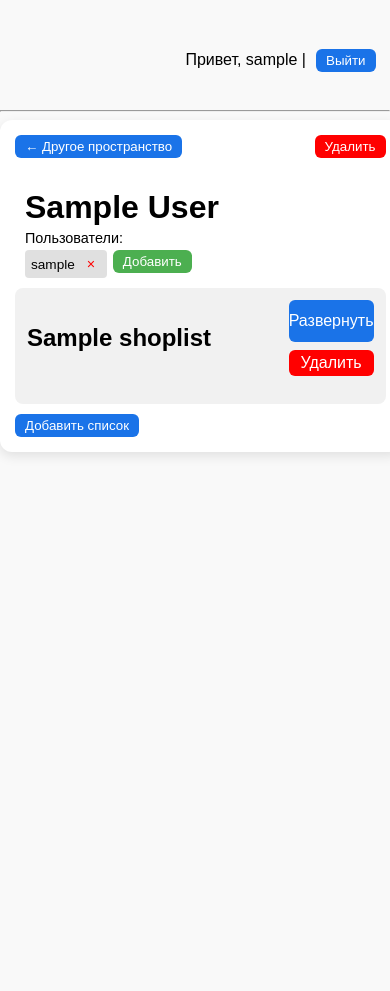
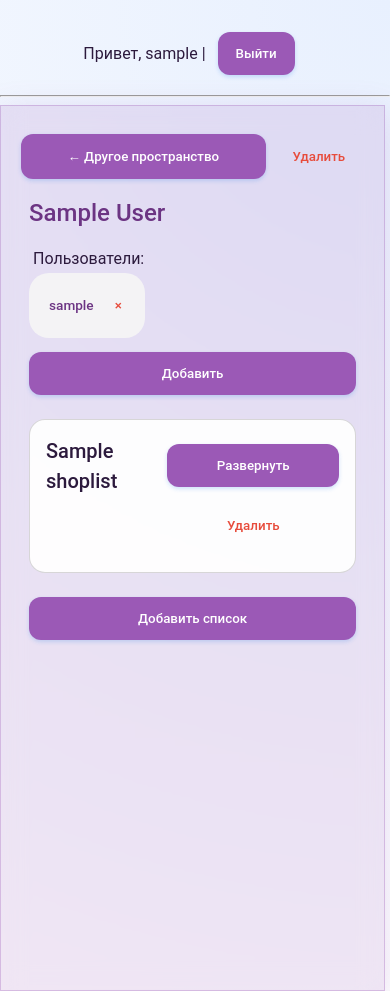
Before and after one commit to lineisover/shoplist, a Django app: page /shoplist/space/1/lists/ in a window 390 px wide. Before the commit the page ends 456 px from the top, so only its background shows below. Run offline with Django 5.2, Linux system fonts and the light colour scheme; a user stored in the database is signed in; tables that the repository leaves empty hold one stand-in row (values such as "Sample post"); some libraries are stand-ins or nearby versions.

Commit message:
Vibecoded css

```diff
--- a/shoplist/static/shoplist/style.css
+++ b/shoplist/static/shoplist/style.css
@@ -1,382 +1,331 @@
+/* Переменные для легкой настройки цветов одной гаммы */
+:root {
+    /* Основной фиолетовый тон */
+    --primary-color: #9b59b6;      /* насыщенный лиловый */
+    --primary-light: #f4f3f5;      /* светлый лавандовый для фонов */
+    --primary-dark: #6c3483;       /* темный фиолетовый для акцентов и hover */
+
+    /* Glassmorphism элементы */
+    --glass-bg: rgba(155, 89, 182, 0.15);    /* полупрозрачный лиловый фон */
+    --glass-border: rgba(155, 89, 182, 0.3); /* полупрозрачная рамка */
+
+    /* Текст */
+    --text-main: #2c1a3d;          /* темный фиолетовый для текста */
+    --text-secondary: #7d5ba6;     /* мягкий фиолетовый для вторичного текста */
+
+    /* Ошибки и успех — в рамках фиолетового оттенка */
+    --error-color: #e74c3c;        /* контрастная ошибка (красноватый) */
+    --success-color: #8ae6ff;      /* светлый бирюзовый для успеха, гармонирует с фиолетовым */
+
+    --shadow: 0 8px 32px 0 rgba(155, 89, 182, 0.2);
+}
+
 /* Общие сбросы */
 body {
-    font-family: Arial, sans-serif;
+    font-family: 'Roboto', 'Segoe UI', Arial, sans-serif;
     margin: 0;
     padding: 0;
-    background-color: #f9f9f9;
+    min-height: 100vh;
+    /* Мягкий градиент на фоне для усиления эффекта стекла */
+    background: radial-gradient(circle at top right, #e8f0fe, #ffffff);
+    color: var(--text-main);
+    line-height: 1.5;
 }
 
 /* Шапка */
 .header-container {
     display: flex;
-    justify-content: flex-end; /* элементы справа */
+    justify-content: flex-end;
     align-items: center;
     width: 90%;
-    max-width: 500px;   /* совпадает с контейнером контента */
-    margin: 20px auto 10px auto; /* сверху 20px, снизу 10px, центр по горизонтали */
-    gap: 10px;
+    max-width: 550px;
+    margin: 24px auto 12px auto;
+    gap: 12px;
 }
 
-.space-header {
+/* Контейнер с контентом (Glassmorphism) */
+.main-container {
+    width: 90%;
+    max-width: 500px;
+    margin: 0 auto 40px auto;
+    padding: 24px;
+
+    /* Эффект стекла */
+    background: var(--glass-bg);
+    backdrop-filter: blur(12px);
+    -webkit-backdrop-filter: blur(12px);
+    border: 1px solid var(--glass-border);
+    border-radius: 24px;
+    box-shadow: var(--shadow);
+}
+
+.item-row {
     display: flex;
-    justify-content: space-between; /* левая кнопка слева, правая справа */
+    width: 100%;
+}
+
+.item-content {
+    display: flex;
+    flex: auto;
+    align-self: center;
     align-items: center;
 }
 
-.header-list {
+p {
+    margin-block: 4px;
     display: flex;
-    justify-content: space-between; /* левая кнопка слева, правая справа */
-    align-items: center;
-    margin-bottom: 16px;
+    flex-flow: column;
 }
 
-.header-buttons {
-    display: flex;
-    flex-direction: column; /* кнопки в колонку */
-    gap: 8px; /* расстояние между кнопками */
+/* Заголовки */
+h1 {
+    font-size: 1.5rem;
+    font-weight: 500;
+    color: var(--primary-dark);
+    margin: 0 0 16px 0;
 }
 
-.logout-form {
-    display: inline;
-}
-
-/* Контейнер с контентом (список) */
-.main-container {
-    width: 90%;
-    max-width: 500px;
-    margin: 0 auto; /* центрируем */
-    background-color: #fff;
-    padding: 20px;
-    border-radius: 12px;
-    box-shadow: 0 4px 12px rgba(0,0,0,0.1);
+h2 {
+    font-size: 1.25rem;
+    font-weight: 500;
+    margin: 0 0 8px 0;
 }
 
 /* Список элементов */
 ul {
     list-style: none;
+    align-items: flex-start;
     padding: 0;
-    margin: 0;
+    margin-block: 8px;
     display: flex;
     flex-direction: column;
 }
 
 li {
-    align-items: center;
+    display: flex;
+    flex-direction: column;
     justify-content: space-between;
-    padding: 6px 15px;
-    margin-bottom: 10px;
-    background-color: #f1f1f1;
-    border-radius: 8px;
-    transition: all 0.3s ease;
-    font-size: 1rem;
+    padding: 12px 16px;
+    background: rgba(255, 255, 255, 0.9);
+    border: 1px solid rgb(127 127 127 / 30%);
+    border-radius: 16px;
+    transition: transform 0.2s ease, box-shadow 0.2s ease;
+    width: -webkit-fill-available;
+    margin-block: 8px;
 }
 
-li input[type="checkbox"] {
-    width: 20px;
-    height: 20px;
-    accent-color: #1a73e8;
+li:hover {
+    transform: translateY(-1px);
+    box-shadow: 0 4px 8px rgba(0, 0, 0, 0.05);
 }
 
-/* Зачёркивание и перемещение вниз */
+/* Состояние "Выполнено" */
 li.done {
     text-decoration: line-through;
-    color: gray;
-    order: 1;
-    background-color: #e0e0e0;
-    opacity: 0.8;
+    color: var(--text-secondary);
+    opacity: 0.7;
+    background: rgba(0, 0, 0, 0.02);
+    order: 1; /* Уходит вниз */
 }
 
 li:not(.done) {
     order: 0;
 }
 
-.space-page {
-    display: flex;
-    flex-direction: column;
-    gap: 0px;
+/* Чекбоксы в стиле Material */
+input[type="checkbox"] {
+    width: 20px;
+    height: 20px;
+    accent-color: var(--primary-color);
+    cursor: pointer;
 }
 
-.space-page-title {
-    padding: 10px;
-    display: flex;
-    flex-direction: column;
+/* Кнопки */
+button {
+    font-family: inherit;
+    font-weight: 500;
+    margin-inline-end: 8px;
+    margin-block: 8px;
+    cursor: pointer;
+    padding: 8px 16px;
+    border: none;
+    border-radius: 12px;
+    background-color: var(--primary-color);
+    color: white;
+    transition: all 0.2s ease;
+    box-shadow: 0 2px 4px rgba(26, 115, 232, 0.2);
 }
 
-.space-page h1{
-    margin-bottom: 4px;
+button:hover {
+    background-color: var(--primary-dark);
+    box-shadow: 0 4px 8px rgba(26, 115, 232, 0.3);
+}
+
+span {
+    margin-left: 4px;
+}
+
+.space-page {
+    padding: 8px;
+}
+
+.space-header {
+    display: flex;
+    place-content: flex-end;
 }
 
 .space-info {
     display: flex;
-    flex-direction: column; /* элементы сверху вниз */
-    gap: 6px;               /* расстояние между названием и списком пользователей */
+    flex-direction: column;
+    align-self: flex-start;
+}
+/* Кнопка удаления (второстепенная, но заметная при наведении) */
+.delete-button {
+    background-color: transparent;
+    color: var(--error-color);
+    border: 1px solid transparent;
+    box-shadow: none;
 }
 
-.space-name {
-    font-size: 1.1rem;
-    font-weight: bold;
+.delete-button:hover {
+    background-color: rgba(217, 48, 37, 0.1);
+    color: var(--error-color);
+    box-shadow: none;
+}
+
+/* Бейджи пользователей */
+.user-badge, .user-item {
+    background: var(--primary-light);
+    color: var(--primary-dark);
+    padding: 2px 0px 2px 16px;
+    border-radius: 20px;
+    font-size: 0.85rem;
+    font-weight: 500;
+    display: inline-flex;
+    align-items: center;
+    gap: 6px;
+    margin-block: 2px 6px;
 }
 
 .users-section {
     display: flex;
     flex-direction: column;
-    gap: 4px;
 }
 
-.users-section-space {
+/* Поля ввода */
+
+input {
+    display: flex;
+    margin-block-start: 8px;
+}
+
+input[type="text"] {
+    padding: 12px 16px;
+    border-radius: 12px;
+    border: 1px solid #dadce0;
+    background: rgba(255, 255, 255, 0.8);
+    transition: border-color 0.2s;
+    outline: none;
+}
+
+input[type="text"]:focus {
+    border-color: var(--primary-color);
+    background: #fff;
+}
+
+input[type="email"] {
+    padding: 12px 16px;
+    border-radius: 12px;
+    border: 1px solid #dadce0;
+    background: rgba(255, 255, 255, 0.8);
+    transition: border-color 0.2s;
+    outline: none;
+}
+
+input[type="password"] {
+    padding: 12px 16px;
+    border-radius: 12px;
+    border: 1px solid #dadce0;
+    background: rgba(255, 255, 255, 0.8);
+    transition: border-color 0.2s;
+    outline: none;
+}
+
+form {
     display: flex;
     flex-direction: column;
-    gap: 4px;
-    margin-bottom: 16px
+    flex-wrap: nowrap;
 }
 
-.users-label {
-    font-size: 0.9rem;
+
+
+/* Попапы (Уведомления) */
+.popup-message {
+    position: fixed;
+    top: 24px;
+    right: 24px;
+    padding: 16px 24px;
+    border-radius: 16px;
+    color: white;
     font-weight: 500;
+    z-index: 1000;
+    box-shadow: 0 12px 24px rgba(0,0,0,0.15);
+    backdrop-filter: blur(8px);
+    animation: slideIn 0.3s ease-out, fadeout 0.5s ease-out 3s forwards;
 }
 
-.users-list {
-    display: flex;
-    flex-wrap: wrap;
-    gap: 6px;
+/* @keyframes slideIn {
+    from { transform: translateX(100%); opacity: 0; }
+    to { transform: translateX(0); opacity: 1; }
 }
 
-.user-badge {
-    background-color: #e0e0e0;
-    padding: 4px 8px;
-    border-radius: 4px;
-    font-size: 0.85rem;
-}
-
-.no-users {
-    font-size: 0.85rem;
-    color: #888;
-}
-
-.user-item {
-    display: flex;
-    align-items: center;
-    flex-direction: row;
-    gap: 6px;
-    padding: 4px 6px;
-    background-color: #e0e0e0;
-    border-radius: 4px;
-    font-size: 0.85rem;
-}
-
-.user-item .user-nick {
-    flex: 1; /* никнейм занимает оставшееся место */
-}
-
-.user-item .delete-button {
-    background-color: #e0e0e0;
-    color: red;
-    border: none;
-    border-radius: 50%;
-    width: 20px;
-    height: 20px;
-    padding: 0;
-    font-size: 0.9rem;
-    line-height: 18px;
-    text-align: center;
-    cursor: pointer;
-    transition: background-color 0.2s ease;
-}
-
-.user-item .delete-button:hover {
-    background-color: darkred;/
-}
-
-.add-user-wrapper {
-    display: flex;
-    flex-direction: column;
-    gap: 0.5rem; /* расстояние между кнопкой и формой */
-}
-
-.show-add-user-btn {
-    background-color: #4CAF50;
-    color: white;
-    border: none;
-    /* padding: 0.5rem 1rem; */
-    border-radius: 6px;
-    cursor: pointer;
-    width: fit-content;
-}
-
-.show-add-user-btn:hover {
-    background-color: #45a049;
-}
-
-.add-user-form {
-    display: flex;
-    gap: 0.5rem;
-    margin-top: 0.5rem;
-}
-
-.item-row {
-    display: flex;
-    justify-content: space-between;
-    align-items: center;
-}
-
-.items-list li:hover {
-    background-color: #e0e0e0;
-    border-radius: 8px;
-}
-
-/* Левая часть */
-.item-content {
-    display: flex;
-    align-items: center;
-    gap: 10px;
-}
-
-/* Правая часть */
-.item-buttons {
-    display: flex;
-    flex-direction: column;   /* В колонку */
-    gap: 6px;
-}
-
-.item-row .delete-button {
-    background-color: #e0e0e0;
-    color: red;
-    border: none;
-    border-radius: 50%;
-    width: 20px;
-    height: 20px;
-    padding: 0;
-    font-size: 0.9rem;
-    line-height: 18px;
-    text-align: center;
-    cursor: pointer;
-    transition: background-color 0.2s ease;
-}
-
-.item-row .delete-button:hover {
-    background-color: darkred;/
-}
-
-/* Кнопки */
-button {
-    cursor: pointer;
-    padding: 4px 10px;
-    border: none;
-    background-color: #1a73e8;
-    color: white;
-    border-radius: 6px;
-    transition: background-color 0.2s ease;
-}
-
-button:hover {
-    background-color: #1558b0;
-}
-
-button.delete-button {
-    cursor: pointer;
-    padding: 4px 10px;
-    border: none;
-    background-color: red;
-    color: white;
-    border-radius: 6px;
-    transition: background-color 0.2s ease;
-}
-
-button.delete-button:hover {
-    background-color: darkred;  /* можно добавить эффект наведения */
-}
-
-/* Общий кейфрейм для исчезновения */
 @keyframes fadeout {
     from { opacity: 1; }
-    to { opacity: 0; display: none; }
-}
+    to { opacity: 0; visibility: hidden; }
+} */
 
-/* Общий стиль для попапов */
-.popup-message {
-    position: fixed;
-    top: 20px;
-    right: 20px;
-    padding: 10px 15px;
-    border-radius: 5px;
-    box-shadow: 0 2px 6px rgba(0,0,0,0.3);
-    color: white;
-    z-index: 1000;
+.error { background: rgba(217, 48, 37, 0.9); }
+.success { background: rgba(24, 128, 56, 0.9); }
 
-    animation: fadeout 0.5s ease-out 3s forwards; /* общая анимация */
-}
-
-/* Ошибка */
-.error {
-    background: #f44336; /* красный */
-}
-
-/* Успех */
-.success {
-    background: #4CAF50; /* зелёный */
-}
-
+/* Адаптивность для мобильных устройств */
 @media (max-width: 480px) {
-    /* Контейнеры */
-    .main-container, .header-container {
-        width: 95%;
-        padding: 15px;
-    }
-
-    /* Список li разворачиваем вертикально */
-    li {
-        flex-direction: column; /* элементы внутри li вертикально */
-        align-items: stretch;   /* растягиваем на всю ширину */
-        padding: 12px;
-        font-size: 1rem; /* читаемый размер */
-        gap: 8px; /* расстояние между элементами */
-    }
-
-    /* Название пространства / товара */
-    li span, li .item-name {
-        width: 100%;
-        word-break: break-word; /* длинные слова переносятся */
-        display: block;
-    }
-
-    /* Чекбокс */
-    li input[type="checkbox"] {
-        width: 24px;
-        height: 24px;
-        margin-bottom: 8px;
-        flex-shrink: 0;
-    }
-
-    /* Кнопки растягиваем на всю ширину li */
-    li button {
-        width: 100%;
-        padding: 12px 0;
-        font-size: 1rem;
+    .main-container {
+        width: 88%;
+        padding: 20px;
+        border-radius: 0; /* На мобилках часто лучше выглядит во всю ширину */
+        min-height: 100vh;
         margin: 0;
     }
 
-    /* Кнопка удаления */
-    li button.delete-button {
-        background-color: red !important;
-        color: white !important;
+    .header-container {
+        width: 95%;
+        justify-content: center;
     }
 
-    li button.delete-button:hover {
-        background-color: darkred !important;
+    .header-list {
+        display: inline-flex;
     }
 
-    /* Форма создания пространства */
-    #new-space-block input[type="text"] {
-        width: 100%;
-        padding: 10px;
-        font-size: 1rem;
-        margin-bottom: 8px;
-        box-sizing: border-box;
+    li {
+        display: flex;
+        padding: 16px;
+        flex-direction: column;
+        flex-wrap: wrap;
+        gap: 12px;
     }
 
-    #new-space-block button {
+    button {
+        width: 100%; /* Кнопки на мобильных удобнее делать большими */
+        padding: 14px;
+    }
+
+    .item-buttons {
         width: 100%;
-        padding: 12px 0;
-        font-size: 1rem;
+        flex-direction: row !important;
+        gap: 8px;
+    }
+
+    .item-buttons button {
+        flex: 1;
     }
 }
```
